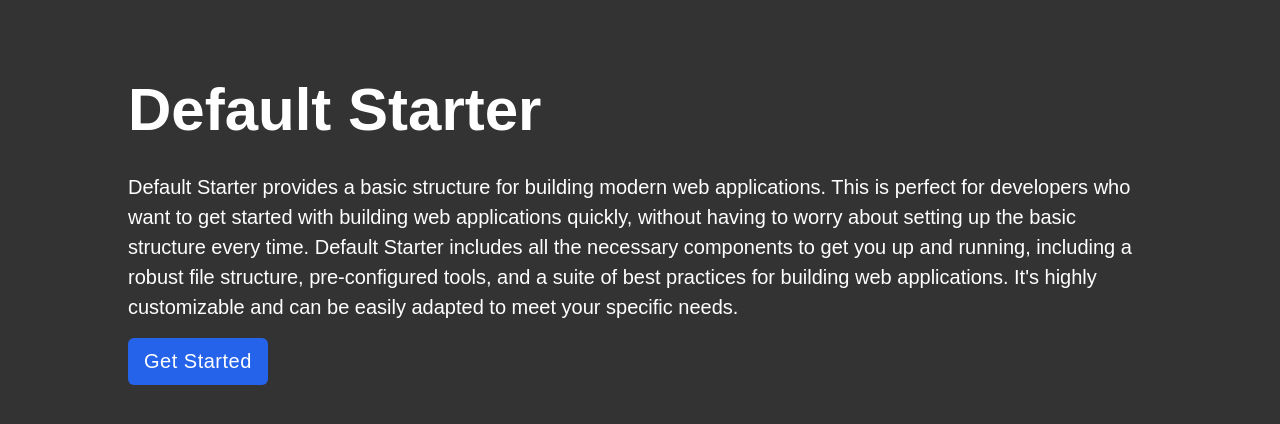
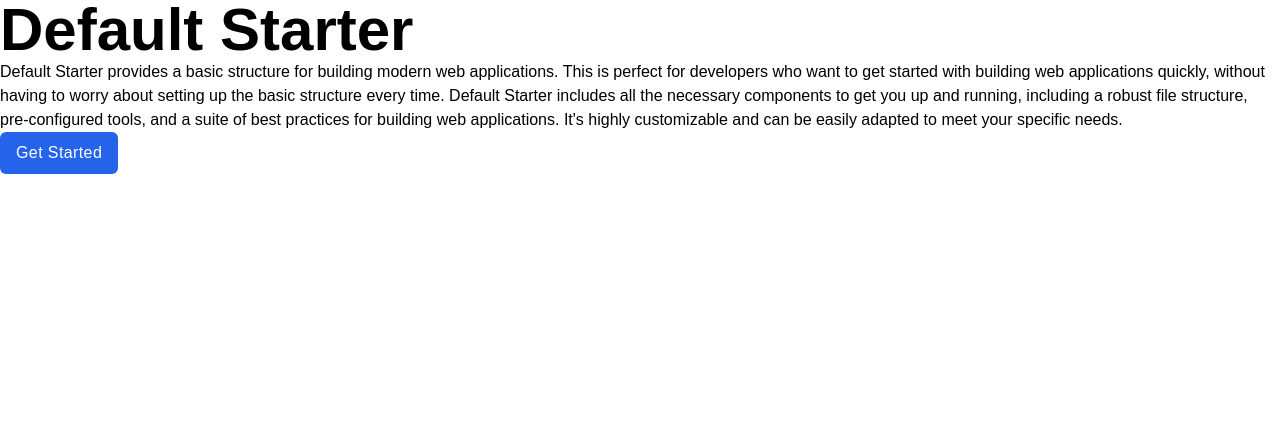
Before and after one commit to margusliinev/default-starter, a React (Vite) app in the folder client/: page / in a window 1280 px wide. Shown: the top 424 px of the page. Built offline with nearby package versions, Linux system fonts and the light colour scheme; a web font is replaced by a local one.

Commit message:
error fix attempt 5

```diff
--- a/client/src/App.jsx
+++ b/client/src/App.jsx
@@ -1,8 +1,8 @@
-import Wrapper from './assets/wrappers/home.js';
+// import Wrapper from './assets/wrappers/home.js';
 
 function App() {
     return (
-        <Wrapper>
+        <div>
             <div className='container'>
                 <h1>Default Starter</h1>
                 <p>
@@ -12,7 +12,7 @@ function App() {
                 </p>
                 <button className='btn'>Get Started</button>
             </div>
-        </Wrapper>
+        </div>
     );
 }
 
--- a/client/src/assets/wrappers/home.js
+++ b/client/src/assets/wrappers/home.js
@@ -1,26 +1,26 @@
-import styled from 'styled-components';
+// import styled from 'styled-components';
 
-const Wrapper = styled.div`
-    min-width: 100vw;
-    min-height: 100vh;
-    background-color: #333;
-    color: var(--colorWhite);
-    display: grid;
-    .container {
-        width: 90vw;
-        margin: 0 auto;
-        max-width: var(--width-lg);
-    }
-    h1 {
-        margin: 5rem 0 2rem 0;
-    }
-    p {
-        font-size: 1.25rem;
-        margin-bottom: 1rem;
-    }
-    button {
-        font-size: 1.25rem;
-    }
-`;
+// const Wrapper = styled.div`
+//     min-width: 100vw;
+//     min-height: 100vh;
+//     background-color: #333;
+//     color: var(--colorWhite);
+//     display: grid;
+//     .container {
+//         width: 90vw;
+//         margin: 0 auto;
+//         max-width: var(--width-lg);
+//     }
+//     h1 {
+//         margin: 5rem 0 2rem 0;
+//     }
+//     p {
+//         font-size: 1.25rem;
+//         margin-bottom: 1rem;
+//     }
+//     button {
+//         font-size: 1.25rem;
+//     }
+// `;
 
-export default Wrapper;
+// export default Wrapper;
```
